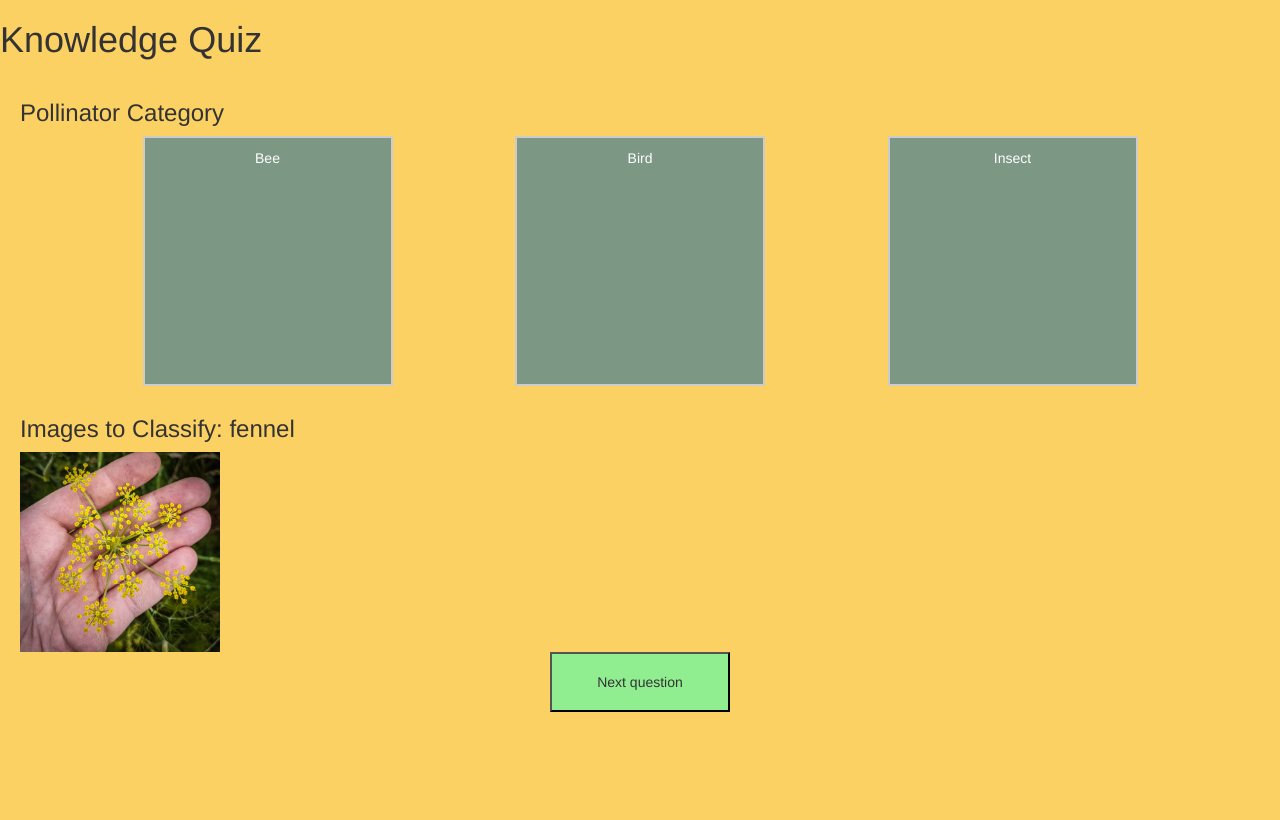
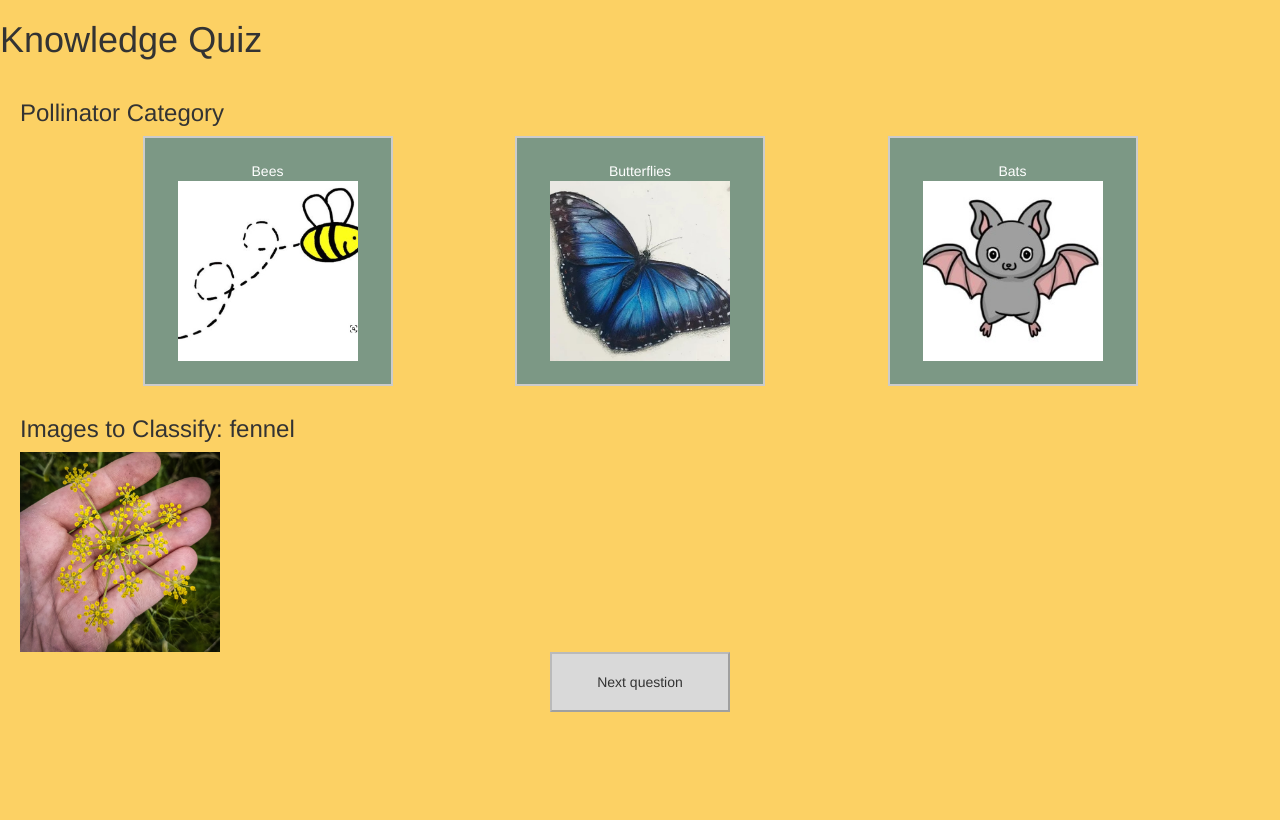
Before and after one commit to joshuahahn/PollinatorFriendlyGardening, a Flask app: page /quiz/1 in a window 1280 px wide. Run offline with Flask 3, Linux system fonts and the light colour scheme; some libraries are stand-ins or nearby versions.

Commit message:
Quiz UI improvements

```diff
--- a/app.py
+++ b/app.py
@@ -78,7 +78,11 @@ def quiz(qn):
 
 @app.route('/quiz/<string:qn>')
 def quiz_string(qn):
-    if qn == "submit": return render_template('quiz_submit.html', score=2, quiz_length=len(data))
+    score = request.args.get('score')
+    if qn == "submit":
+        if score is not None:
+            return render_template('quiz_submit.html', score=score, quiz_length=len(data))
+        return "score parameter missing"
     return "oh no!"
 
 @app.route('/submit_quiz', methods=['POST'])
--- a/static/index.js
+++ b/static/index.js
@@ -4,7 +4,7 @@ $(function () {
   });
 
   $("#quiz").click(function () {
-    window.location.href = `./quiz/0`;
+    window.location.href = `./quiz/0?score=0`;
   });
 
   if (data == true) {
--- a/static/styles.css
+++ b/static/styles.css
@@ -51,10 +51,17 @@ main {
 
 .nxt-btn {
     margin: 0 auto;
-    background-color: lightgreen;
     width: 180px;
     height: 60px;
     cursor: pointer;
+}
+.disable {
+    background-color: #d9d9d9;
+}
+
+.ready {
+    background-color: #52c41a;
+
 }
 
 .category {
@@ -66,6 +73,16 @@ main {
     text-align: center;
     color: white;
     background-color: #7C9885;
+    display: flex;
+    align-items: center;
+    justify-content: center;
+    flex-direction: column;
+}
+
+.category img {
+    height: 180px;
+    width: 180px;
+    object-fit: cover;
 }
 
 .main-button {
@@ -292,3 +309,7 @@ main {
 .glyphicon {
     padding-left: 30px;
 }
+
+.ready {
+
+}
--- a/templates/quiz.html
+++ b/templates/quiz.html
@@ -8,16 +8,25 @@
     <div class="quiz-container">
         <h3>Pollinator Category</h3>
         <div class="categories">
-            <div class="category droppable" data-category="bee">Bee</div>
-            <div class="category droppable" data-category="bird">Bird</div>
-            <div class="category droppable" data-category="insect">Insect</div>
+            <div class="category droppable" data-category="bees">
+                <div class="category-type">Bees</div>
+                <img src="{{ url_for('static', filename='imgs/bee.jpg') }}" alt="bee">
+            </div>
+            <div class="category droppable" data-category="butterflies">
+                <div class="category-type">Butterflies</div>
+                <img src="{{ url_for('static', filename='imgs/butterfly.jpg') }}" alt="bee">
+            </div>
+            <div class="category droppable" data-category="bats">
+                <div class="category-type">Bats</div>
+                <img src="{{ url_for('static', filename='imgs/bat.jpg') }}" alt="bee">
+            </div>
         </div>
         <h3>Images to Classify: {{ plant_name }}</h3>
         <div class="image-container">
             <img src="{{ url_for('static', filename='imgs/' + img_url) }}" class="draggable" data-name="{{ plant_name }}" data-category="{{ plant_label }}">
         </div>
 
-        <button id="nxt" class="nxt-btn">Next question</button>
+        <button id="nxt" class="nxt-btn disable" disabled>Next question</button>
     </div>
 
 
@@ -27,6 +36,7 @@
     <script src="https://code.jquery.com/ui/1.12.1/jquery-ui.min.js"></script> <!-- Include jQuery UI -->
     <script>
         $(document).ready(function() {
+            let SCORE = -1;
             // Enable draggable for images
             $(".draggable").draggable({
                 revert: true
@@ -38,14 +48,40 @@
                 drop: function(event, ui) {
                     var droppedItem = ui.draggable;
                     var droppedPlant = droppedItem.data("name");
-                    var droppedFoodCategory = droppedItem.data("category");
+                    var droppedPlantCategory = droppedItem.data("category");
                     var category = $(this).data("category");
-                    console.log("Dropped", droppedPlant, "into", category, "true label:", droppedFoodCategory);
+                    console.log("Dropped", droppedPlant, "into", category, "true label:", droppedPlantCategory);
+                    if (category === droppedPlantCategory) {
+                        // Correct category, so don't revert the dragged item
+                        ui.draggable.draggable("option", "revert", false);
+                        // Center the dropped item within the droppable area
+                        var droppableOffset = $(this).offset();
+                        var draggableOffset = ui.offset;
+                        var offsetX = droppableOffset.left - draggableOffset.left + ($(this).outerWidth() - droppedItem.outerWidth()) / 2;
+                        var offsetY = droppableOffset.top - draggableOffset.top + ($(this).outerHeight() - droppedItem.outerHeight()) / 2;
+                        droppedItem.offset({
+                            left: draggableOffset.left + offsetX,
+                            top: draggableOffset.top + offsetY
+                        });
+                        ui.draggable.draggable("disable");
+                        $(this).css("background-color", "green");
+
+                        $("#nxt").prop("disabled", false).addClass("ready").removeClass("disable");
+                        if(SCORE < 0) SCORE = 1;
+                    } else {
+                        // Incorrect category, revert the dragged item
+                        // ui.draggable.draggable("option", "revert", true);
+                        $(this).css("background-color", "red");
+                        if(SCORE < 0) SCORE = 0;
+                    }
                 }
             });
 
             $("#nxt").click(function () {
-                window.location.href = "/quiz/" + "{{ nxt_id }}"
+                const urlparams = new URLSearchParams(window.location.search)
+                const curScore = parseInt(urlparams.get('score'), 10);
+                const newScore = curScore + SCORE;
+                window.location.href = "/quiz/" + "{{ nxt_id }}" + "?score=" + newScore.toString()
             })
             // Submit quiz button
             // $("#submit-btn").click(function() {
--- a/templates/quiz_submit.html
+++ b/templates/quiz_submit.html
@@ -8,7 +8,7 @@
     <h1>Quiz Score</h1>
     <p>You scored: {{ score }} / {{ quiz_length }}</p>
     <ul>
-        <li><a href="/quiz/0">Try again?</a></li>
+        <li><a href="/quiz/0?score=0">Try again?</a></li>
         <li><a href="/">Home</a></li>
     </ul>
 </div>
```
Also changed, not shown: static/imgs/bat.jpg (added), static/imgs/bee.jpg (added), static/imgs/bird.jpg (added), static/imgs/butterfly.jpg (added), static/imgs/peony.jpg (deleted), static/imgs/rose.jpg (deleted), static/imgs/tulip.jpg (deleted).
